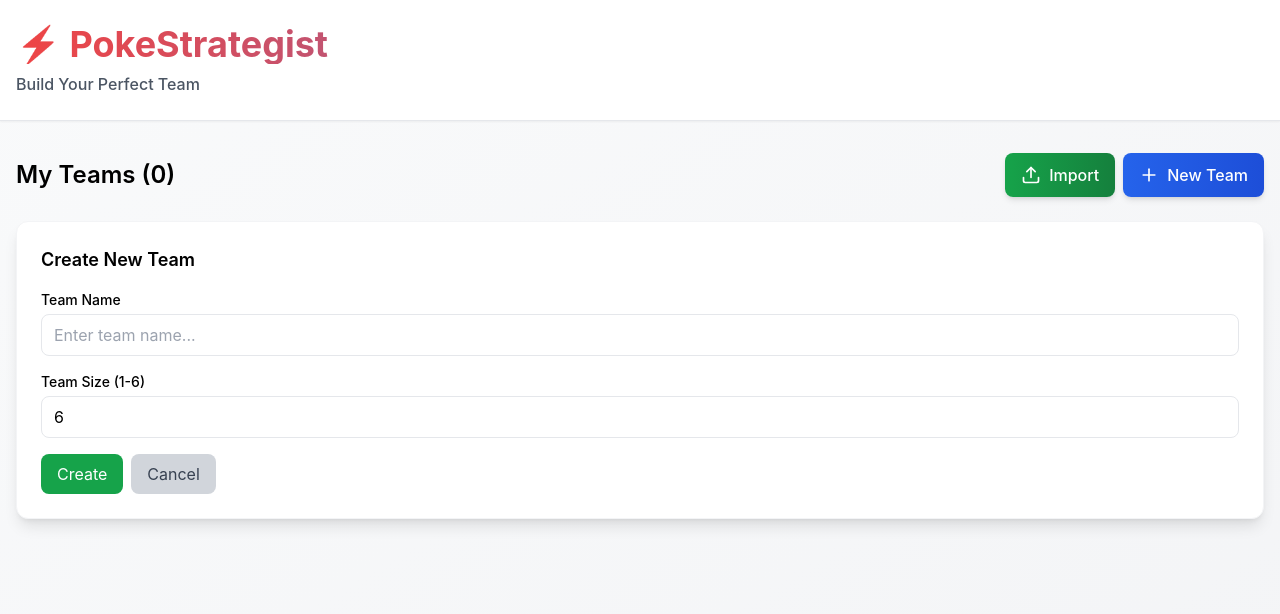
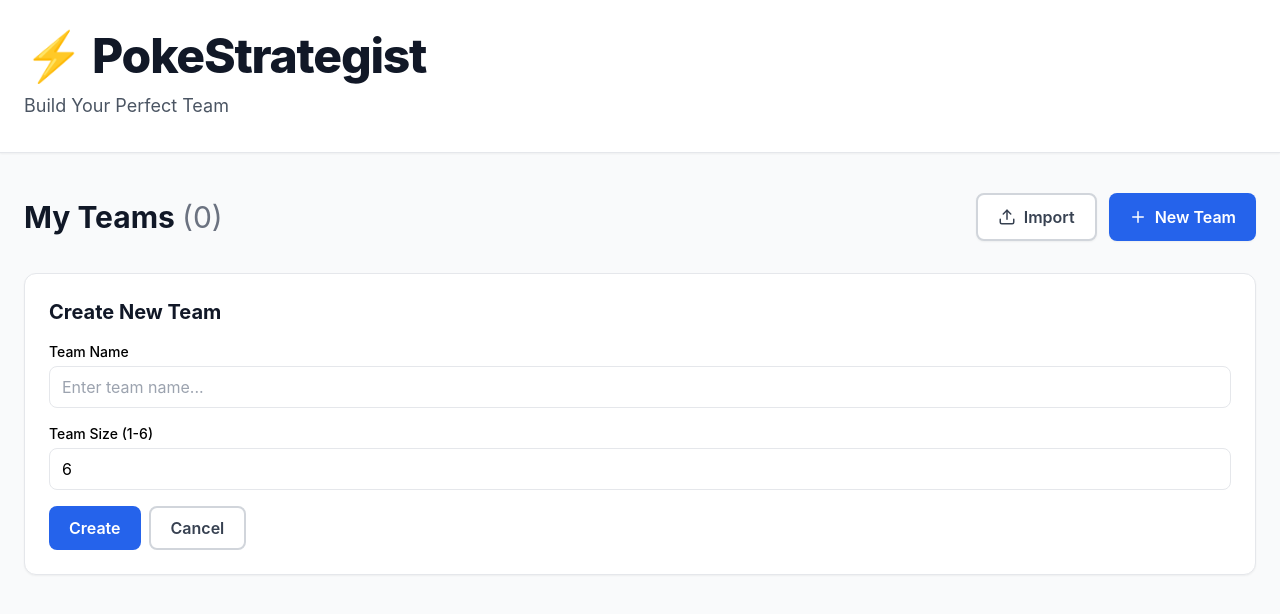
Before and after one commit to StrataMind/PokeStrategist, a Next.js app: page / in a window 1280 px wide. Both pictures are taken after a click on the button "New Team". Shown: the top 614 px of the page. Built offline with nearby package versions, Linux system fonts and the light colour scheme.

Commit message:
Classic UI redesign: refined typography, cleaner styling, subtle shadows

```diff
--- a/app/globals.css
+++ b/app/globals.css
@@ -14,15 +14,15 @@
 
 @layer utilities {
   .animate-fade-in {
-    animation: fadeIn 0.3s ease-in;
+    animation: fadeIn 0.2s ease-in;
   }
 
   .animate-slide-up {
-    animation: slideUp 0.4s ease-out;
+    animation: slideUp 0.3s ease-out;
   }
 
   .animate-scale-in {
-    animation: scaleIn 0.2s ease-out;
+    animation: scaleIn 0.15s ease-out;
   }
 }
 
@@ -38,7 +38,7 @@
 @keyframes slideUp {
   from {
     opacity: 0;
-    transform: translateY(20px);
+    transform: translateY(10px);
   }
   to {
     opacity: 1;
@@ -49,7 +49,7 @@
 @keyframes scaleIn {
   from {
     opacity: 0;
-    transform: scale(0.95);
+    transform: scale(0.98);
   }
   to {
     opacity: 1;
--- a/app/page.tsx
+++ b/app/page.tsx
@@ -57,40 +57,40 @@
   };
 
   return (
-    <div className="min-h-screen bg-gradient-to-br from-gray-50 to-gray-100">
-      <header className="bg-white shadow-sm border-b border-gray-200">
-        <div className="max-w-7xl mx-auto px-4 py-6">
-          <h1 className="text-4xl font-bold bg-gradient-to-r from-red-500 to-blue-500 bg-clip-text text-transparent">
+    <div className="min-h-screen bg-gray-50">
+      <header className="bg-white shadow-sm border-b">
+        <div className="max-w-7xl mx-auto px-6 py-8">
+          <h1 className="text-5xl font-extrabold text-gray-900 tracking-tight">
             ⚡ PokeStrategist
           </h1>
-          <p className="text-gray-600 mt-2 font-medium">Build Your Perfect Team</p>
+          <p className="text-gray-600 mt-3 text-lg">Build Your Perfect Team</p>
         </div>
       </header>
 
-      <main className="max-w-7xl mx-auto px-4 py-8">
-        <div className="flex justify-between items-center mb-6">
-          <h2 className="text-2xl font-semibold">My Teams ({teams.length})</h2>
-          <div className="flex gap-2">
+      <main className="max-w-7xl mx-auto px-6 py-10">
+        <div className="flex justify-between items-center mb-8">
+          <h2 className="text-3xl font-bold text-gray-900">My Teams <span className="text-gray-500 font-normal">({teams.length})</span></h2>
+          <div className="flex gap-3">
             <button
               onClick={() => setShowImport(true)}
-              className="flex items-center gap-2 bg-gradient-to-r from-green-600 to-green-700 text-white px-4 py-2.5 rounded-lg hover:from-green-700 hover:to-green-800 transition-all duration-200 font-medium shadow-md hover:shadow-lg"
+              className="flex items-center gap-2 bg-white text-gray-700 px-5 py-2.5 rounded-lg hover:bg-gray-50 transition-all duration-200 font-semibold border-2 border-gray-300 hover:border-gray-400 shadow-sm"
             >
-              <Upload size={20} />
+              <Upload size={18} />
               Import
             </button>
             <button
               onClick={() => setShowCreate(!showCreate)}
-              className="flex items-center gap-2 bg-gradient-to-r from-blue-600 to-blue-700 text-white px-4 py-2.5 rounded-lg hover:from-blue-700 hover:to-blue-800 transition-all duration-200 font-medium shadow-md hover:shadow-lg"
+              className="flex items-center gap-2 bg-blue-600 text-white px-5 py-2.5 rounded-lg hover:bg-blue-700 transition-all duration-200 font-semibold shadow-sm"
             >
-              <Plus size={20} />
+              <Plus size={18} />
               New Team
             </button>
           </div>
         </div>
 
         {showImport && (
-          <div className="bg-white p-6 rounded-lg shadow-md mb-6">
-            <h3 className="text-lg font-semibold mb-4">Import Team</h3>
+          <div className="bg-white p-6 rounded-xl shadow-sm border mb-8">
+            <h3 className="text-xl font-bold text-gray-900 mb-4">Import Team</h3>
             <div className="space-y-4">
               <div>
                 <label className="block text-sm font-medium mb-1">Paste Team JSON</label>
@@ -104,13 +104,13 @@
               <div className="flex gap-2">
                 <button
                   onClick={handleImport}
-                  className="bg-green-600 text-white px-4 py-2 rounded-lg hover:bg-green-700"
+                  className="bg-blue-600 text-white px-5 py-2 rounded-lg hover:bg-blue-700 font-semibold"
                 >
                   Import
                 </button>
                 <button
                   onClick={() => setShowImport(false)}
-                  className="bg-gray-300 text-gray-700 px-4 py-2 rounded-lg hover:bg-gray-400"
+                  className="bg-white text-gray-700 px-5 py-2 rounded-lg hover:bg-gray-50 font-semibold border-2 border-gray-300"
                 >
                   Cancel
                 </button>
@@ -120,8 +120,8 @@
         )}
 
         {showCreate && (
-          <div className="bg-white p-6 rounded-xl shadow-lg mb-6 border border-gray-100 animate-slide-up">
-            <h3 className="text-lg font-semibold mb-4">Create New Team</h3>
+          <div className="bg-white p-6 rounded-xl shadow-sm border mb-8 animate-slide-up">
+            <h3 className="text-xl font-bold text-gray-900 mb-4">Create New Team</h3>
             <div className="space-y-4">
               <div>
                 <label className="block text-sm font-medium mb-1">Team Name</label>
@@ -147,13 +147,13 @@
               <div className="flex gap-2">
                 <button
                   onClick={handleCreate}
-                  className="bg-green-600 text-white px-4 py-2 rounded-lg hover:bg-green-700"
+                  className="bg-blue-600 text-white px-5 py-2 rounded-lg hover:bg-blue-700 font-semibold"
                 >
                   Create
                 </button>
                 <button
                   onClick={() => setShowCreate(false)}
-                  className="bg-gray-300 text-gray-700 px-4 py-2 rounded-lg hover:bg-gray-400"
+                  className="bg-white text-gray-700 px-5 py-2 rounded-lg hover:bg-gray-50 font-semibold border-2 border-gray-300"
                 >
                   Cancel
                 </button>
@@ -164,10 +164,10 @@
 
         <div className="grid grid-cols-1 md:grid-cols-2 lg:grid-cols-3 gap-6">
           {teams.map((team) => (
-            <div key={team.id} className="bg-white rounded-xl shadow-lg hover:shadow-2xl transition-all duration-300 overflow-hidden border border-gray-100 animate-scale-in">
+            <div key={team.id} className="bg-white rounded-xl shadow-sm hover:shadow-md transition-all duration-200 overflow-hidden border animate-scale-in">
               <div className="p-6">
-                <h3 className="text-2xl font-bold text-gray-800 mb-2">{team.name}</h3>
-                <p className="text-gray-500 text-sm font-medium mb-2">
+                <h3 className="text-2xl font-bold text-gray-900 mb-1">{team.name}</h3>
+                <p className="text-gray-500 text-sm mb-3">
                   {team.pokemon.length}/{team.maxSize} Pokemon
                 </p>
                 {team.pokemon.length > 0 && (
@@ -182,11 +182,11 @@
                   </div>
                 )}
 
-                <div className="grid grid-cols-3 gap-3 mb-4">
+                <div className="grid grid-cols-3 gap-2 mb-4">
                   {Array.from({ length: team.maxSize }).map((_, i) => (
                     <div
                       key={i}
-                      className="aspect-square border-2 border-dashed border-gray-300 rounded-xl flex items-center justify-center bg-gray-50 hover:bg-gray-100 transition-colors duration-200"
+                      className="aspect-square border-2 border-dashed border-gray-200 rounded-lg flex items-center justify-center bg-gray-50 hover:bg-gray-100 transition-colors duration-150"
                     >
                       {team.pokemon[i] ? (
                         <img
@@ -204,41 +204,41 @@
                 <div className="flex gap-2">
                   <Link
                     href={`/team/${team.id}`}
-                    className="flex-1 bg-gradient-to-r from-blue-600 to-blue-700 text-white text-center py-2.5 rounded-lg hover:from-blue-700 hover:to-blue-800 transition-all duration-200 font-medium shadow-md hover:shadow-lg"
+                    className="flex-1 bg-blue-600 text-white text-center py-2.5 rounded-lg hover:bg-blue-700 transition-all duration-150 font-semibold"
                   >
                     Edit
                   </Link>
                   <Link
                     href={`/analytics/${team.id}`}
-                    className="bg-gradient-to-r from-purple-600 to-purple-700 text-white px-3 py-2.5 rounded-lg hover:from-purple-700 hover:to-purple-800 transition-all duration-200 shadow-md hover:shadow-lg"
+                    className="bg-gray-100 text-gray-700 px-3 py-2.5 rounded-lg hover:bg-gray-200 transition-all duration-150 border"
                     title="Analytics"
                   >
                     📊
                   </Link>
                   <button
                     onClick={() => handleExport(team.id)}
-                    className="bg-gradient-to-r from-green-600 to-green-700 text-white p-2.5 rounded-lg hover:from-green-700 hover:to-green-800 transition-all duration-200 shadow-md hover:shadow-lg"
+                    className="bg-gray-100 text-gray-700 p-2.5 rounded-lg hover:bg-gray-200 transition-all duration-150 border"
                     title="Export"
                   >
-                    <Download size={20} />
+                    <Download size={18} />
                   </button>
                   <button
                     onClick={() => duplicateTeam(team.id)}
-                    className="bg-gray-200 p-2.5 rounded-lg hover:bg-gray-300 transition-all duration-200 shadow-sm hover:shadow-md"
+                    className="bg-gray-100 p-2.5 rounded-lg hover:bg-gray-200 transition-all duration-150 border"
                     title="Duplicate"
                   >
-                    <Copy size={20} />
+                    <Copy size={18} />
                   </button>
                   <button
                     onClick={() => handleDelete(team.id)}
-                    className={`p-2.5 rounded-lg transition-all duration-200 shadow-sm hover:shadow-md ${
+                    className={`p-2.5 rounded-lg transition-all duration-150 border ${
                       deleteConfirm === team.id
-                        ? 'bg-red-600 text-white scale-110'
-                        : 'bg-gray-200 hover:bg-gray-300'
+                        ? 'bg-red-600 text-white border-red-600 scale-105'
+                        : 'bg-gray-100 hover:bg-gray-200 text-gray-700'
                     }`}
                     title={deleteConfirm === team.id ? 'Click again to confirm' : 'Delete'}
                   >
-                    <Trash2 size={20} />
+                    <Trash2 size={18} />
                   </button>
                 </div>
               </div>
@@ -247,11 +247,11 @@
         </div>
 
         {teams.length === 0 && !showCreate && (
-          <div className="text-center py-12">
-            <p className="text-gray-500 text-lg mb-4">No teams yet. Create your first team!</p>
+          <div className="text-center py-16">
+            <p className="text-gray-600 text-lg mb-6">No teams yet. Create your first team!</p>
             <button
               onClick={() => setShowCreate(true)}
-              className="bg-blue-600 text-white px-6 py-3 rounded-lg hover:bg-blue-700"
+              className="bg-blue-600 text-white px-6 py-3 rounded-lg hover:bg-blue-700 font-semibold"
             >
               Get Started
             </button>
```
Also changed, not shown: app/team/[id]/page.tsx (+23 -23 lines).
